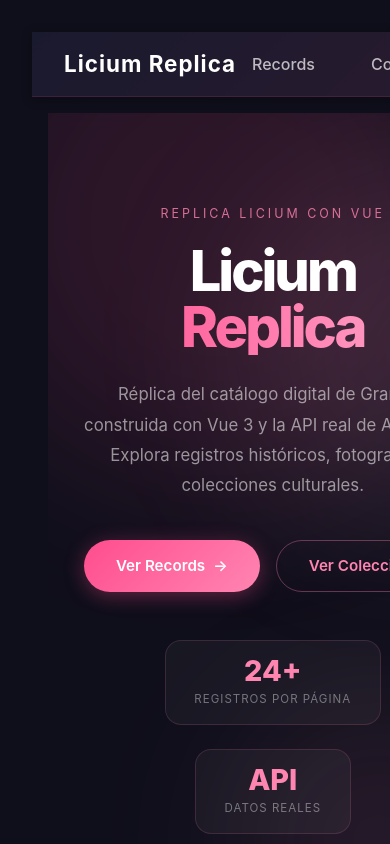
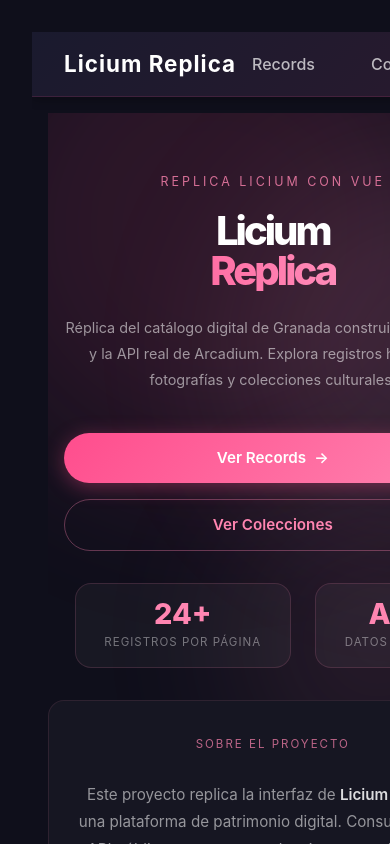
Before and after one commit to mabajim065/InicioVue, a Vue app in the folder licium-replica/: page / in a window 390 px wide. Shown: the top 844 px of the page. Built offline with nearby package versions, Linux system fonts and the light colour scheme.

Commit message:
cambios responsive

```diff
--- a/licium-replica/src/App.vue
+++ b/licium-replica/src/App.vue
@@ -21,6 +21,11 @@
   --glass-pink: rgba(255, 77, 141, 0.15);
 }
 
+/* Reset global para evitar scroll horizontal */
+*, *::before, *::after {
+  box-sizing: border-box;
+}
+
 body {
   margin: 0;
   padding: 0;
@@ -28,12 +33,15 @@
   color: #fff;
   font-family: 'Inter', sans-serif;
   overflow-x: hidden;
+  width: 100%;
 }
 
 .app-container {
   min-height: 100vh;
   display: flex;
   flex-direction: column;
+  width: 100%;
+  overflow-x: hidden;
 }
 
 .content {
@@ -45,37 +53,15 @@
   box-sizing: border-box;
 }
 
-::-webkit-scrollbar {
-  width: 8px;
-}
+::-webkit-scrollbar { width: 8px; }
+::-webkit-scrollbar-track { background: var(--bg-dark); }
+::-webkit-scrollbar-thumb { background: var(--primary-pink); border-radius: 10px; }
+::-webkit-scrollbar-thumb:hover { background: var(--soft-pink); }
 
-::-webkit-scrollbar-track {
-  background: var(--bg-dark);
-}
+h1, h2, h3, h4 { color: #fff; margin-top: 0; }
 
-::-webkit-scrollbar-thumb {
-  background: var(--primary-pink);
-  border-radius: 10px;
-}
-
-::-webkit-scrollbar-thumb:hover {
-  background: var(--soft-pink);
-}
-
-h1, h2, h3, h4 {
-  color: #fff;
-  margin-top: 0;
-}
-
-a {
-  color: var(--soft-pink);
-  text-decoration: none;
-  transition: all 0.3s ease;
-}
-
-a:hover {
-  color: var(--primary-pink);
-}
+a { color: var(--soft-pink); text-decoration: none; transition: all 0.3s ease; }
+a:hover { color: var(--primary-pink); }
 
 button {
   background-color: var(--primary-pink);
@@ -90,19 +76,8 @@
   align-items: center;
   justify-content: center;
 }
-
-button:hover {
-  background-color: var(--hover-pink);
-  transform: translateY(-1px);
-  box-shadow: 0 4px 15px rgba(255, 77, 141, 0.4);
-}
-
-button:disabled {
-  background-color: #333;
-  cursor: not-allowed;
-  transform: none;
-  box-shadow: none;
-}
+button:hover { background-color: var(--hover-pink); transform: translateY(-1px); box-shadow: 0 4px 15px rgba(255, 77, 141, 0.4); }
+button:disabled { background-color: #333; cursor: not-allowed; transform: none; box-shadow: none; }
 
 .loading-container {
   display: flex;
@@ -114,8 +89,7 @@
 }
 
 .spinner {
-  width: 40px;
-  height: 40px;
+  width: 40px; height: 40px;
   border: 3px solid rgba(255, 77, 141, 0.2);
   border-top-color: var(--primary-pink);
   border-radius: 50%;
@@ -123,12 +97,9 @@
   margin-bottom: 1rem;
 }
 
-@keyframes spin {
-  to { transform: rotate(360deg); }
-}
+@keyframes spin { to { transform: rotate(360deg); } }
+
 @media (max-width: 768px) {
-  .content {
-    padding: 1rem;
-  }
+  .content { padding: 1rem; }
 }
 </style>
--- a/licium-replica/src/views/home.vue
+++ b/licium-replica/src/views/home.vue
@@ -1,12 +1,14 @@
 <template>
   <div class="home">
     <div class="hero">
+      <!-- Fondo decorativo con blobs animados -->
       <div class="hero-bg">
         <div class="blob blob-1"></div>
         <div class="blob blob-2"></div>
         <div class="blob blob-3"></div>
       </div>
 
+      <!-- Contenido central -->
       <div class="hero-content">
         <p class="eyebrow">Replica Licium con Vue</p>
         <h1 class="hero-title">
@@ -19,6 +21,7 @@
           fotografías y colecciones culturales.
         </p>
 
+        <!-- Botones de navegación -->
         <div class="hero-buttons">
           <router-link to="/record" class="btn btn-primary">
             Ver Records
@@ -30,6 +33,7 @@
         </div>
       </div>
 
+      <!-- Badges informativos -->
       <div class="hero-badge">
         <div class="badge-inner">
           <span class="badge-num">24+</span>
@@ -42,6 +46,7 @@
       </div>
     </div>
 
+    <!-- Sección de info sobre el proyecto -->
     <section class="about">
       <div class="about-card">
         <span class="about-tag">Sobre el proyecto</span>
@@ -73,12 +78,14 @@
 <style scoped>
 .home {
   min-height: 80vh;
+  /* Evita scroll horizontal por los blobs */
+  overflow-x: hidden;
 }
-
 
 .hero {
   position: relative;
   padding: 5rem 2rem 4rem;
+  /* Corta cualquier cosa que se salga del hero */
   overflow: hidden;
   display: flex;
   flex-direction: column;
@@ -92,6 +99,8 @@
   inset: 0;
   pointer-events: none;
   z-index: 0;
+  /* Corta los blobs que se salen */
+  overflow: hidden;
 }
 
 .blob {
@@ -127,6 +136,7 @@
   position: relative;
   z-index: 1;
   max-width: 640px;
+  width: 100%;
 }
 
 .eyebrow {
@@ -146,14 +156,14 @@
 }
 
 .line-1 {
-  font-size: clamp(3.5rem, 10vw, 6.5rem);
+  font-size: clamp(2.5rem, 10vw, 6.5rem);
   font-weight: 800;
   color: #fff;
   letter-spacing: -3px;
 }
 
 .line-2 {
-  font-size: clamp(3.5rem, 10vw, 6.5rem);
+  font-size: clamp(2.5rem, 10vw, 6.5rem);
   font-weight: 800;
   letter-spacing: -3px;
   background: linear-gradient(90deg, #ff4d8d, #ffadd0);
@@ -199,12 +209,8 @@
   transform: translateY(-2px);
   box-shadow: 0 8px 30px rgba(255, 77, 141, 0.5);
 }
-.btn-arrow {
-  transition: transform 0.3s;
-}
-.btn-primary:hover .btn-arrow {
-  transform: translateX(4px);
-}
+.btn-arrow { transition: transform 0.3s; }
+.btn-primary:hover .btn-arrow { transform: translateX(4px); }
 
 .btn-secondary {
   background: transparent;
@@ -217,12 +223,13 @@
   transform: translateY(-2px);
 }
 
-
 .hero-badge {
   position: relative;
   z-index: 1;
   display: flex;
   gap: 1.5rem;
+  flex-wrap: wrap;
+  justify-content: center;
 }
 
 .badge-inner {
@@ -250,7 +257,6 @@
   margin-top: 0.3rem;
 }
 
-
 .about {
   display: grid;
   grid-template-columns: 1fr 1fr;
@@ -258,6 +264,7 @@
   padding: 0 2rem 4rem;
   max-width: 900px;
   margin: 0 auto;
+  box-sizing: border-box;
 }
 
 .about-card {
@@ -288,8 +295,12 @@
   font-weight: 600;
 }
 
+/* Responsive móvil */
 @media (max-width: 600px) {
-  .about { grid-template-columns: 1fr; }
-  .hero-badge { flex-wrap: wrap; justify-content: center; }
+  .hero { padding: 3rem 1rem 2rem; gap: 2rem; }
+  .about { grid-template-columns: 1fr; padding: 0 0 3rem; }
+  .hero-desc { font-size: 0.9rem; }
+  .btn { width: 100%; justify-content: center; }
+  .hero-buttons { width: 100%; flex-direction: column; }
 }
 </style>
```
